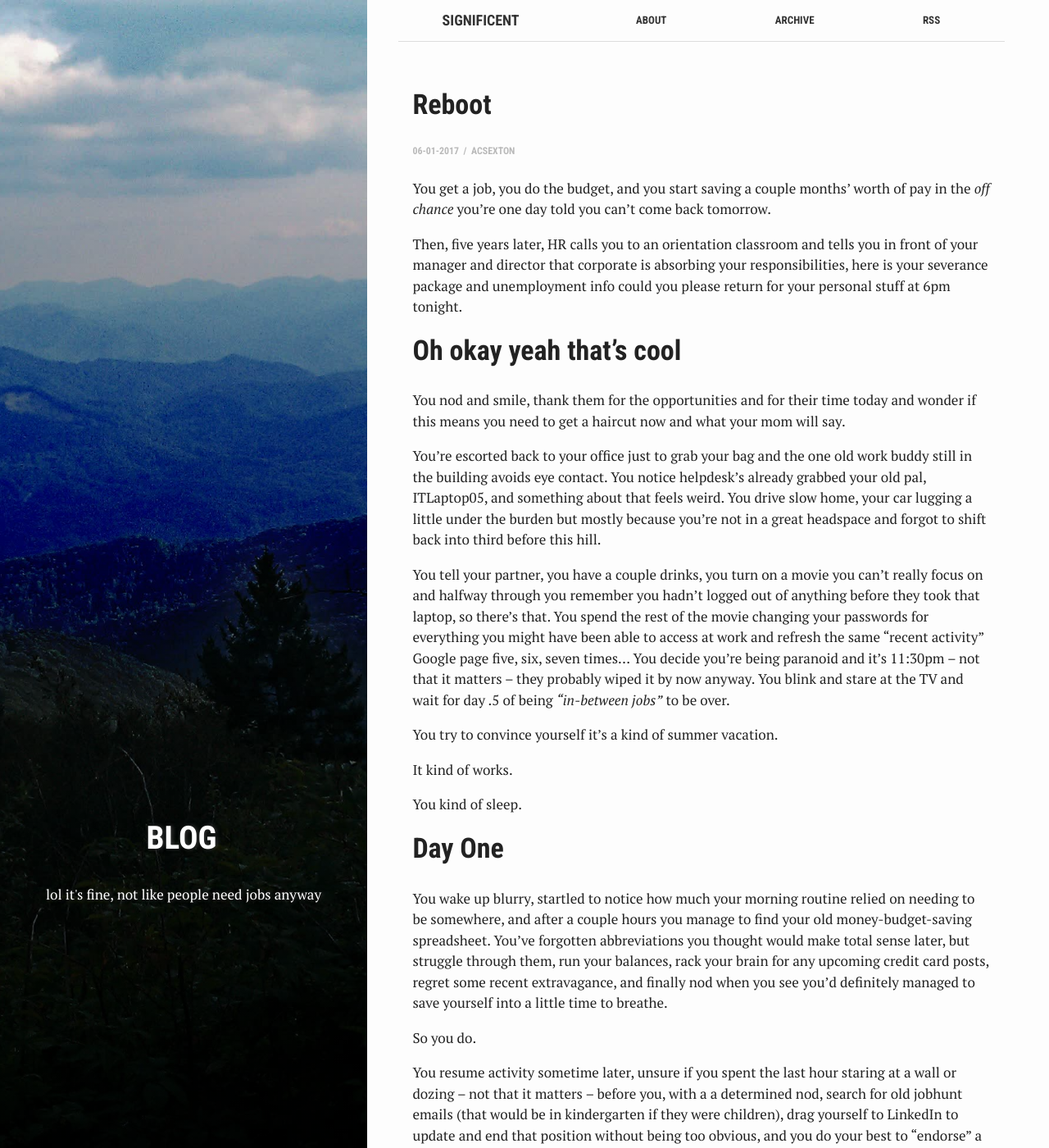
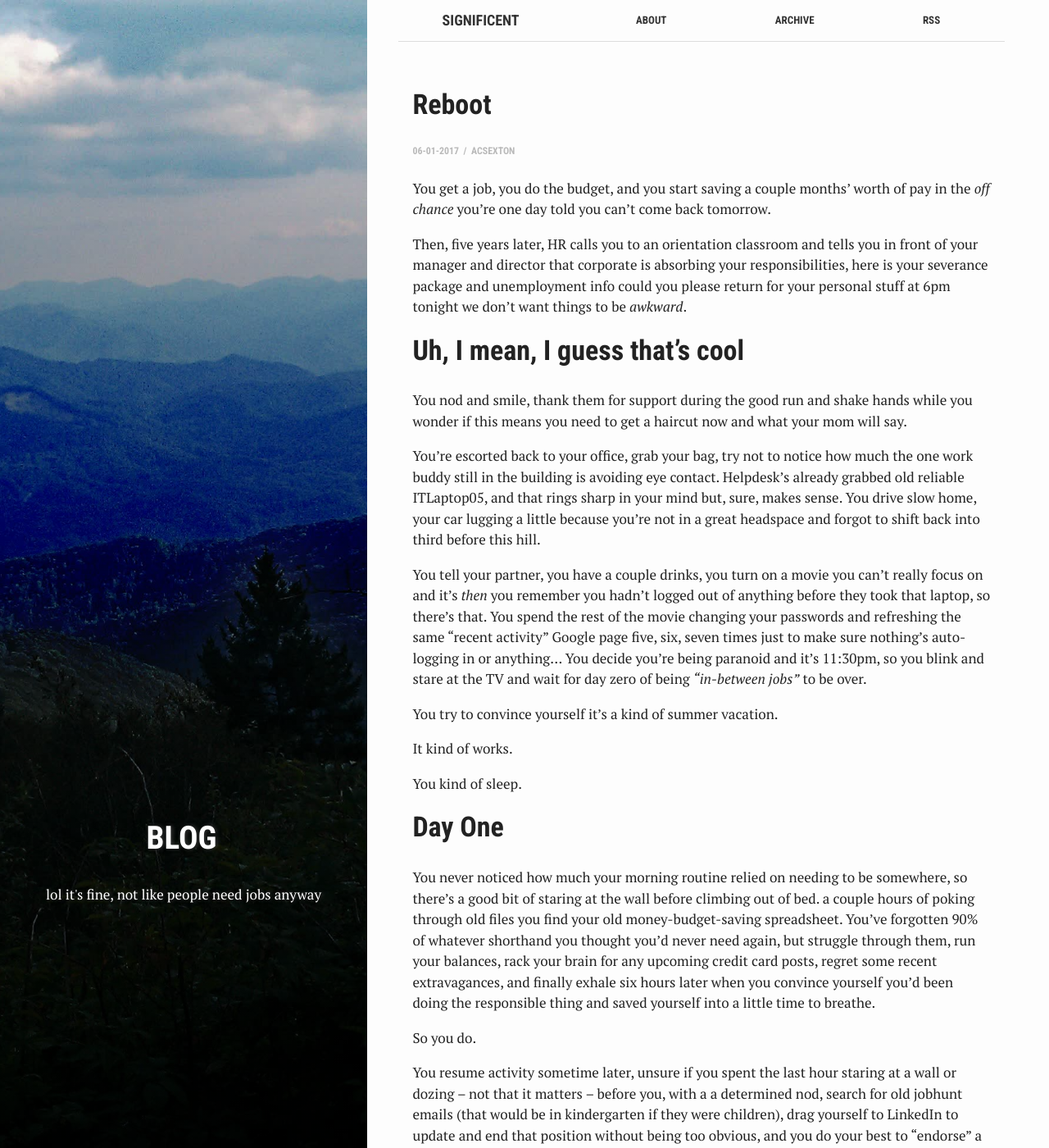
Before and after one commit to acsexton/acsexton.github.io, a Jekyll site: the page built from _posts/2017-06-01-treepost.md, in a window 1280 px wide and 1400 px high. Shown: the whole window at 82% size. Built offline with Jekyll 4.4.1, drawn with Linux system fonts in a browser that asks for light colours.

Commit message:
updated first post intro

```diff
--- a/_posts/2017-06-01-treepost.md
+++ b/_posts/2017-06-01-treepost.md
@@ -13,15 +13,15 @@ categories: posts # I think similar to tags, shows up in RSS but nowhere else?
 
 You get a job, you do the budget, and you start saving a couple months' worth of pay in the *off chance* you're one day told you can't come back tomorrow.
 
-Then, five years later, HR calls you to an orientation classroom and tells you in front of your manager and director that corporate is absorbing your responsibilities, here is your severance package and unemployment info could you please return for your personal stuff at 6pm tonight.
+Then, five years later, HR calls you to an orientation classroom and tells you in front of your manager and director that corporate is absorbing your responsibilities, here is your severance package and unemployment info could you please return for your personal stuff at 6pm tonight we don't want things to be *awkward*.
 
-# Oh okay yeah that's cool
+# Uh, I mean, I guess that's cool
 
-You nod and smile, thank them for the opportunities and for their time today and wonder if this means you need to get a haircut now and what your mom will say.
+You nod and smile, thank them for support during the good run and shake hands while you wonder if this means you need to get a haircut now and what your mom will say.
 
-You're escorted back to your office just to grab your bag and the one old work buddy still in the building avoids eye contact. You notice helpdesk's already grabbed your old pal, ITLaptop05, and something about that feels weird. You drive slow home, your car lugging a little under the burden but mostly because you're not in a great headspace and forgot to shift back into third before this hill.
+You're escorted back to your office, grab your bag, try not to notice how much the one work buddy still in the building is avoiding eye contact. Helpdesk's already grabbed old reliable ITLaptop05, and that rings sharp in your mind but, sure, makes sense. You drive slow home, your car lugging a little because you're not in a great headspace and forgot to shift back into third before this hill.
 
-You tell your partner, you have a couple drinks, you turn on a movie you can't really focus on and halfway through you remember you hadn't logged out of anything before they took that laptop, so there's that. You spend the rest of the movie changing your passwords for everything you might have been able to access at work and refresh the same "recent activity" Google page five, six, seven times... You decide you're being paranoid and it's 11:30pm -- not that it matters -- they probably wiped it by now anyway. You blink and stare at the TV and wait for day .5 of being *"in-between jobs"* to be over.
+You tell your partner, you have a couple drinks, you turn on a movie you can't really focus on and it's *then* you remember you hadn't logged out of anything before they took that laptop, so there's that. You spend the rest of the movie changing your passwords and refreshing the same "recent activity" Google page five, six, seven times just to make sure nothing's auto-logging in or anything... You decide you're being paranoid and it's 11:30pm, so you blink and stare at the TV and wait for day zero of being *"in-between jobs"* to be over.
 
 You try to convince yourself it's a kind of summer vacation.
 
@@ -31,7 +31,7 @@ You kind of sleep.
 
 # Day One
 
-You wake up blurry, startled to notice how much your morning routine relied on needing to be somewhere, and after a couple hours you manage to find your old money-budget-saving spreadsheet. You've forgotten abbreviations you thought would make total sense later, but struggle through them, run your balances, rack your brain for any upcoming credit card posts, regret some recent extravagance, and finally nod when you see you'd definitely managed to save yourself into a little time to breathe.
+You never noticed how much your morning routine relied on needing to be somewhere, so there's a good bit of staring at the wall before climbing out of bed. a couple hours of poking through old files you find your old money-budget-saving spreadsheet. You've forgotten 90% of whatever shorthand you thought you'd never need again, but struggle through them, run your balances, rack your brain for any upcoming credit card posts, regret some recent extravagances, and finally exhale six hours later when you convince yourself you'd been doing the responsible thing and saved yourself into a little time to breathe.
 
 So you do.
 
```
Also changed, not shown: about.md (+0 -7 lines).
